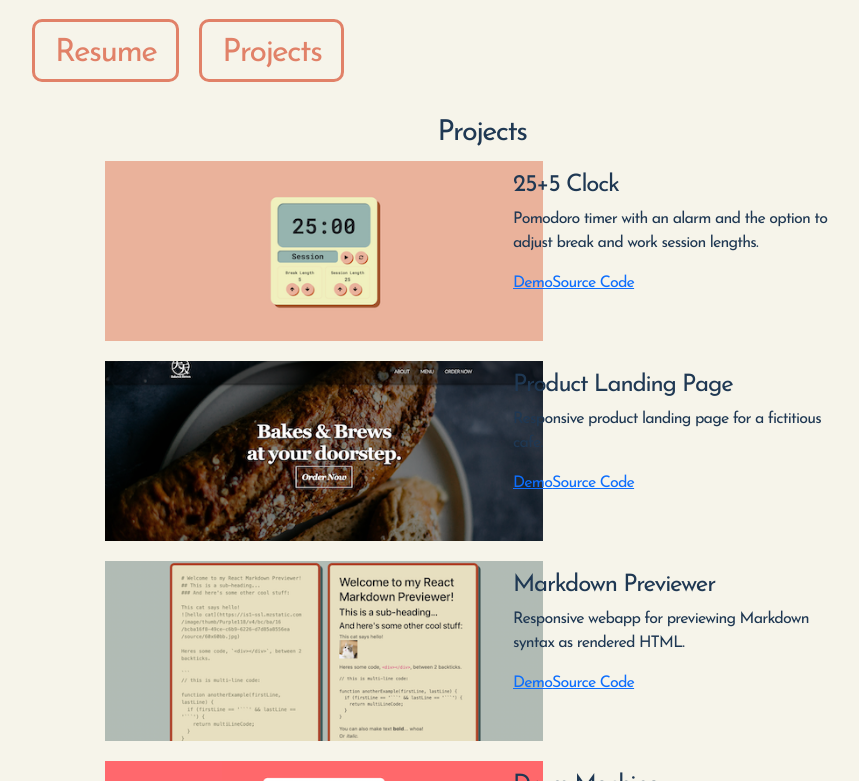
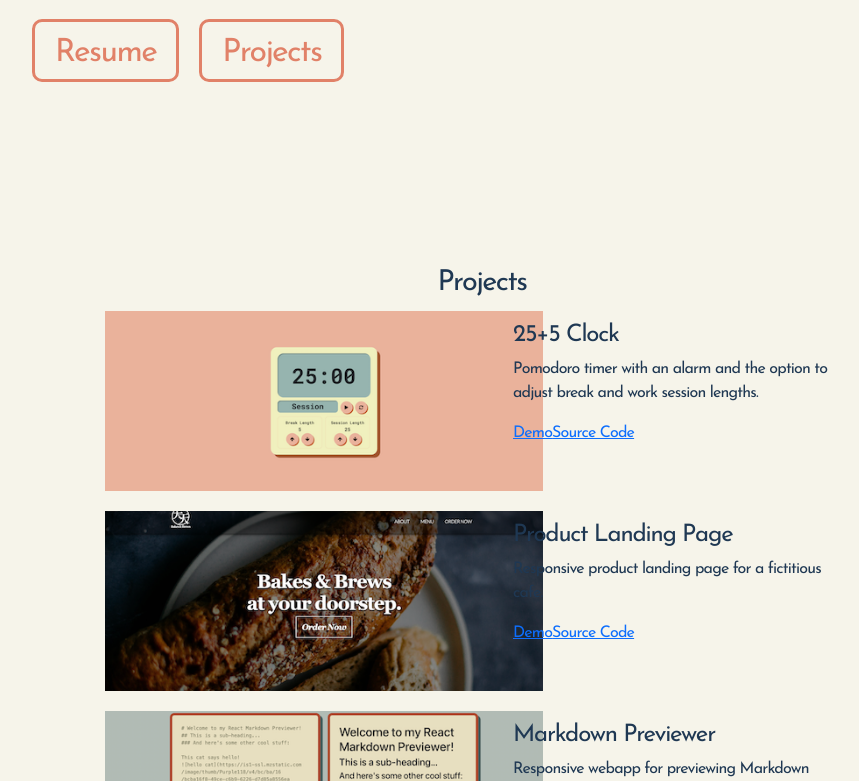
Before and after one commit to arcsbstn/arcsbstn.github.io, a React (Create React App) app: page / in a window 1280 px wide. Shown: the part 439-1220 px from the top of the page, without its empty margins (158-1017 px from the left). Built offline with nearby package versions, Linux system fonts and the light colour scheme.

Commit message:
remove projects top adjustment

```diff
--- a/src/styles/Projects.scss
+++ b/src/styles/Projects.scss
@@ -9,8 +9,6 @@
 
 .Projects__contentWrapper {
   position: relative;
-  top: -150px;
-  z-index: 3;
 
   h3 {
     font-size: 1.8em;
```
